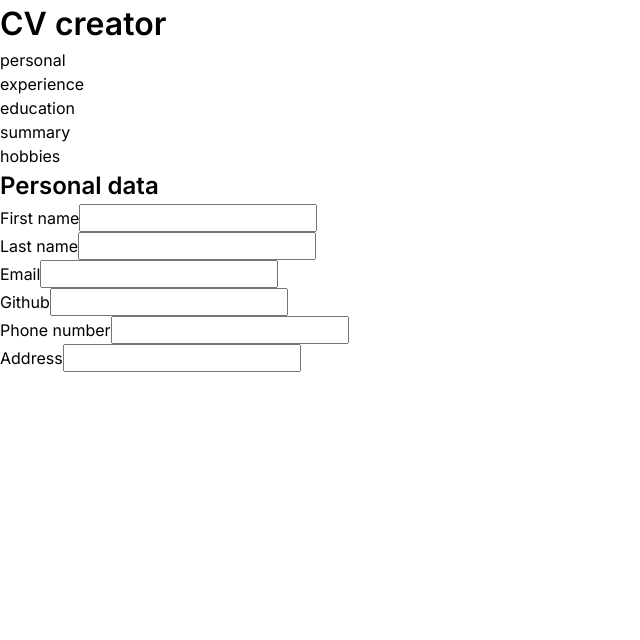
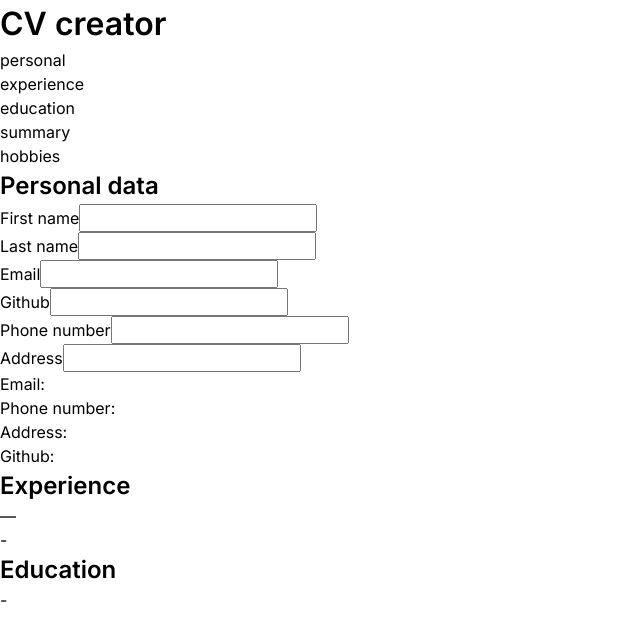
Before and after one commit to pawelgawron3/odin-cv-application, a React (Vite) app: page / in a window 1280 px wide. Shown: the top 640 px of the page, without its empty margins (0-640 px from the left). Built offline with nearby package versions, Linux system fonts and the light colour scheme.

Commit message:
Create live preview logic

```diff
--- a/src/components/Preview.jsx
+++ b/src/components/Preview.jsx
@@ -1 +1,58 @@
-export default function Preview({ cvData }) {}
+export default function Preview({ cvData }) {
+  const { personal, experience, education, summary, hobbies } = cvData;
+
+  return (
+    <div className="preview">
+      <div className="cv">
+        <section>
+          <h1>
+            {personal.firstName} {personal.lastName}
+          </h1>
+          <p>Email: {personal.email}</p>
+          <p>Phone number: {personal.phoneNumber}</p>
+          <p>Address: {personal.address}</p>
+          <p>Github: {personal.github}</p>
+        </section>
+
+        {summary && (
+          <section>
+            <h2>Summary</h2>
+            <p>{summary}</p>
+          </section>
+        )}
+
+        <section>
+          <h2>Experience</h2>
+          <p>
+            <strong>{experience.jobName}</strong>
+          </p>
+          <p>
+            {experience.companyName} — {experience.city}
+          </p>
+          <p>
+            {experience.startDate} - {experience.endDate}
+          </p>
+          <p>{experience.jobSummary}</p>
+        </section>
+
+        <section>
+          <h2>Education</h2>
+          <p>
+            <strong>{education.schoolName}</strong>
+          </p>
+          <p>{education.degree}</p>
+          <p>
+            {education.startDate} - {education.endDate}
+          </p>
+        </section>
+
+        {hobbies && (
+          <section>
+            <h2>Hobbies</h2>
+            <p>{hobbies}</p>
+          </section>
+        )}
+      </div>
+    </div>
+  );
+}
```
